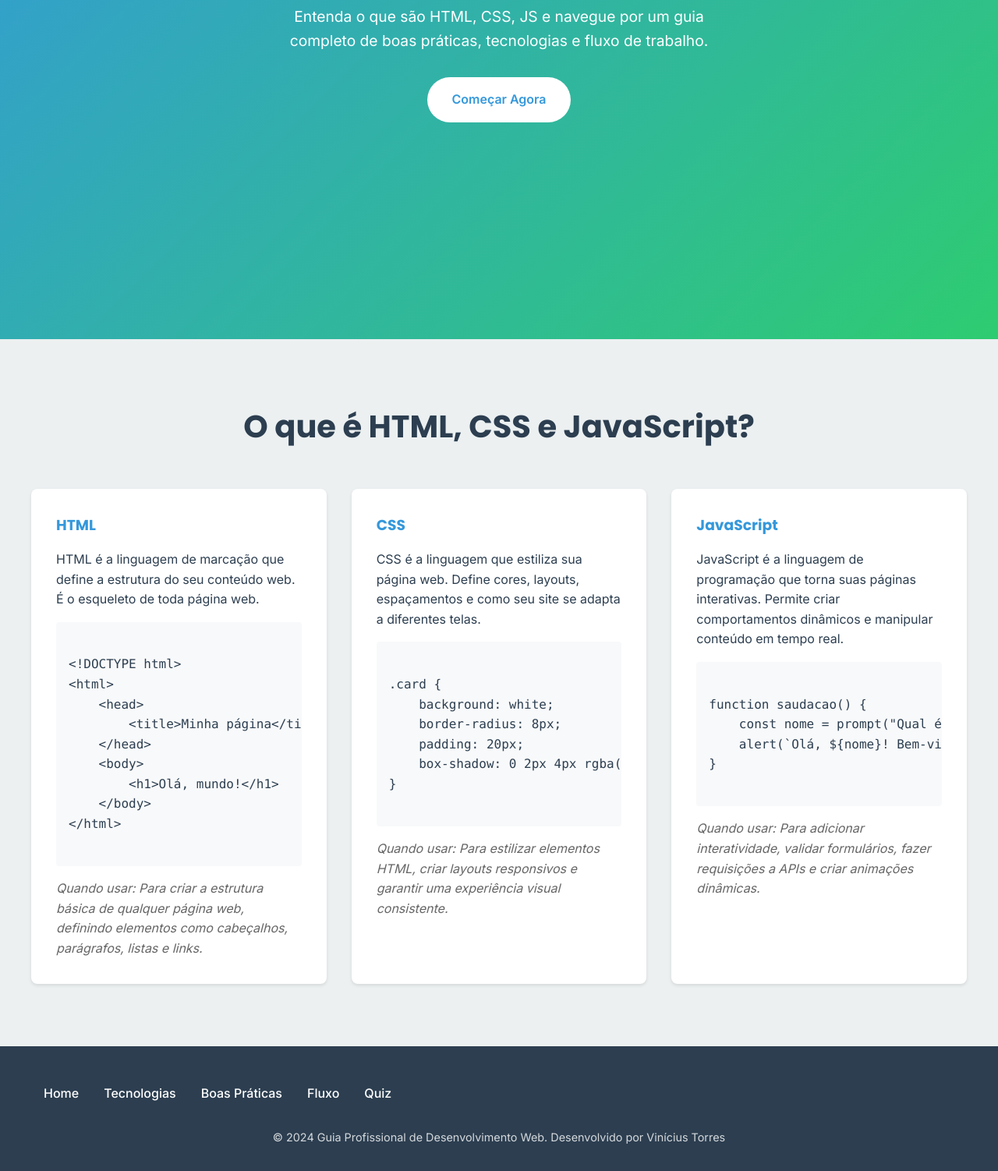
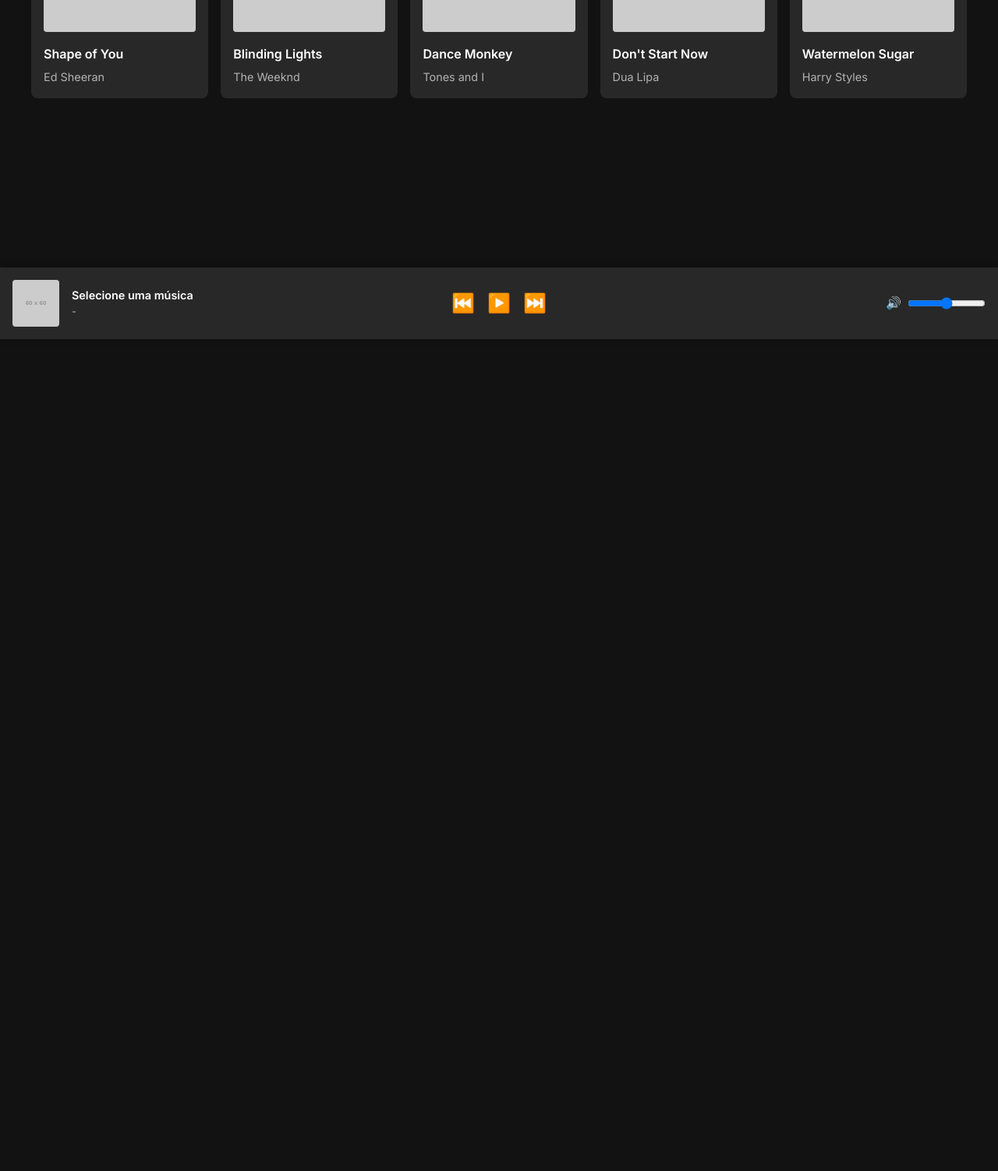
Before and after one commit to jacksSsauro/guia-web-1ano-Vinicius-Torres, a plain HTML site: page index.html in a window 1280 px wide. Shown: the part 365-1867 px from the top of the page at 78% size. After the commit the page ends 800 px from the top, so only its background shows below. Drawn offline with Linux system fonts and the light colour scheme; placeholder pictures from the web are drawn by us.

Commit message:
feat: implementa player de música estilo Spotify

```diff
--- a/css/styles.css
+++ b/css/styles.css
@@ -1,9 +1,10 @@
 /* Reset e variáveis globais */
 :root {
-    --primary-color: #3498db;
-    --secondary-color: #2ecc71;
-    --dark-color: #2c3e50;
-    --light-color: #ecf0f1;
+    --primary-color: #1DB954;    /* Verde do Spotify */
+    --dark-color: #121212;       /* Preto do Spotify */
+    --gray-dark: #282828;        /* Cinza escuro do Spotify */
+    --gray-light: #B3B3B3;       /* Cinza claro do Spotify */
+    --text-color: #FFFFFF;       /* Texto branco */
     --font-heading: 'Poppins', sans-serif;
     --font-body: 'Inter', sans-serif;
 }
@@ -17,13 +18,14 @@
 body {
     font-family: var(--font-body);
     line-height: 1.6;
-    color: var(--dark-color);
+    color: var(--text-color);
+    background-color: var(--dark-color);
 }
 
 /* Header e navegação */
 header {
-    background-color: white;
-    box-shadow: 0 2px 4px rgba(0,0,0,0.1);
+    background-color: var(--gray-dark);
+    padding: 1rem;
     position: fixed;
     width: 100%;
     top: 0;
@@ -33,10 +35,7 @@ header {
 nav {
     max-width: 1200px;
     margin: 0 auto;
-    padding: 1rem;
-    display: flex;
-    justify-content: space-between;
-    align-items: center;
+    padding: 0.5rem;
 }
 
 nav h1 {
@@ -45,163 +44,154 @@ nav h1 {
     color: var(--primary-color);
 }
 
-nav ul {
-    list-style: none;
-    display: flex;
-    gap: 2rem;
+/* Main content */
+main {
+    margin-top: 80px;
+    padding: 2rem;
+    padding-bottom: 120px; /* Espaço para o player fixo */
 }
 
-nav a {
-    text-decoration: none;
-    color: var(--dark-color);
-    font-weight: 500;
-    transition: color 0.3s;
+#biblioteca {
+    max-width: 1200px;
+    margin: 0 auto;
 }
 
-nav a:hover,
-nav a.active {
-    color: var(--primary-color);
+#biblioteca h2 {
+    font-family: var(--font-heading);
+    font-size: 2rem;
+    margin-bottom: 2rem;
+    color: var(--text-color);
 }
 
-/* Hero Section */
-#hero {
-    min-height: 100vh;
-    display: flex;
-    flex-direction: column;
-    justify-content: center;
-    align-items: center;
-    text-align: center;
-    padding: 2rem;
-    background: linear-gradient(135deg, var(--primary-color), var(--secondary-color));
-    color: white;
+.grid-musicas {
+    display: grid;
+    grid-template-columns: repeat(auto-fill, minmax(200px, 1fr));
+    gap: 1rem;
 }
 
-#hero h2 {
-    font-family: var(--font-heading);
-    font-size: 3rem;
-    margin-bottom: 1rem;
+.musica-card {
+    background: var(--gray-dark);
+    border-radius: 8px;
+    padding: 1rem;
+    cursor: pointer;
+    transition: background-color 0.3s;
 }
 
-#hero p {
-    font-size: 1.2rem;
-    max-width: 600px;
-    margin-bottom: 2rem;
+.musica-card:hover {
+    background: var(--gray-light);
 }
 
-.btn {
-    display: inline-block;
-    padding: 1rem 2rem;
-    background-color: white;
-    color: var(--primary-color);
-    text-decoration: none;
-    border-radius: 30px;
-    font-weight: 600;
-    transition: transform 0.3s;
+.musica-card img {
+    width: 100%;
+    aspect-ratio: 1;
+    object-fit: cover;
+    border-radius: 4px;
+    margin-bottom: 0.5rem;
 }
 
-.btn:hover {
-    transform: translateY(-3px);
+.musica-card h3 {
+    font-size: 1rem;
+    margin-bottom: 0.25rem;
+    color: var(--text-color);
 }
 
-/* Cards Section */
-#o-que-e {
-    padding: 5rem 2rem;
-    background-color: var(--light-color);
+.musica-card p {
+    font-size: 0.9rem;
+    color: var(--gray-light);
 }
 
-#o-que-e h2 {
-    text-align: center;
-    font-family: var(--font-heading);
-    font-size: 2.5rem;
-    margin-bottom: 3rem;
+/* Player fixo */
+#player {
+    position: fixed;
+    bottom: 0;
+    left: 0;
+    right: 0;
+    background: var(--gray-dark);
+    padding: 1rem;
+    display: flex;
+    justify-content: space-between;
+    align-items: center;
+    box-shadow: 0 -2px 10px rgba(0,0,0,0.3);
 }
 
-.cards-container {
-    max-width: 1200px;
-    margin: 0 auto;
-    display: grid;
-    grid-template-columns: repeat(auto-fit, minmax(300px, 1fr));
-    gap: 2rem;
+.info-musica {
+    display: flex;
+    align-items: center;
+    gap: 1rem;
+    flex: 1;
 }
 
-.card {
-    background: white;
-    border-radius: 8px;
-    padding: 2rem;
-    box-shadow: 0 2px 4px rgba(0,0,0,0.1);
+.info-musica img {
+    width: 60px;
+    height: 60px;
+    border-radius: 4px;
 }
 
-.card h3 {
-    font-family: var(--font-heading);
-    color: var(--primary-color);
-    margin-bottom: 1rem;
+.texto-musica h3 {
+    font-size: 0.9rem;
+    color: var(--text-color);
 }
 
-.code-block {
-    background: #f8f9fa;
-    padding: 1rem;
-    border-radius: 4px;
-    margin: 1rem 0;
-    overflow-x: auto;
+.texto-musica p {
+    font-size: 0.8rem;
+    color: var(--gray-light);
 }
 
-code {
-    font-family: 'Consolas', monospace;
-    white-space: pre;
-}
-
-.quando-usar {
-    font-style: italic;
-    color: #666;
-    margin-top: 1rem;
-}
-
-/* Footer */
-footer {
-    background-color: var(--dark-color);
-    color: white;
-    padding: 2rem;
-}
-
-footer nav {
-    margin-bottom: 1rem;
-}
-
-footer ul {
+.controles {
+    display: flex;
+    gap: 1rem;
+    align-items: center;
+    flex: 1;
     justify-content: center;
 }
 
-footer a {
-    color: white;
+.controles button {
+    background: none;
+    border: none;
+    font-size: 1.5rem;
+    cursor: pointer;
+    color: var(--text-color);
+    transition: transform 0.2s;
 }
 
-footer p {
-    text-align: center;
-    font-size: 0.9rem;
-    opacity: 0.8;
+.controles button:hover {
+    transform: scale(1.1);
+}
+
+.volume {
+    display: flex;
+    align-items: center;
+    gap: 0.5rem;
+    flex: 1;
+    justify-content: flex-end;
+}
+
+.volume input[type="range"] {
+    width: 100px;
 }
 
 /* Responsividade */
 @media (max-width: 768px) {
-    nav {
-        flex-direction: column;
-        text-align: center;
+    main {
+        padding: 1rem;
+        padding-bottom: 160px;
     }
 
-    nav h1 {
-        margin-bottom: 1rem;
+    .grid-musicas {
+        grid-template-columns: repeat(auto-fill, minmax(150px, 1fr));
     }
 
-    nav ul {
+    #player {
         flex-direction: column;
         gap: 1rem;
+        padding: 0.5rem;
     }
 
-    #hero h2 {
-        font-size: 2rem;
+    .info-musica {
+        justify-content: center;
     }
 
-    .cards-container {
-        grid-template-columns: 1fr;
+    .volume {
+        display: none;
     }
 }
--- a/index.html
+++ b/index.html
@@ -3,104 +3,50 @@
 <head>
     <meta charset="UTF-8">
     <meta name="viewport" content="width=device-width, initial-scale=1.0">
-    <title>Guia Profissional de Desenvolvimento Web</title>
-
-    <!-- Google Fonts -->
+    <title>Player de Música</title>
     <link href="https://fonts.googleapis.com/css2?family=Inter:wght@400;500;600&family=Poppins:wght@400;500;600;700&display=swap" rel="stylesheet">
-
-    <!-- Estilos -->
     <link rel="stylesheet" href="css/styles.css">
 </head>
 <body>
     <header>
         <nav>
-            <h1>Guia Profissional de Desenvolvimento Web</h1>
-            <ul>
-                <li><a href="index.html" class="active">Home</a></li>
-                <li><a href="pages/tecnologias.html">Tecnologias</a></li>
-                <li><a href="pages/boas-praticas.html">Boas Práticas</a></li>
-                <li><a href="pages/fluxo.html">Fluxo</a></li>
-                <li><a href="pages/quiz.html">Quiz</a></li>
-            </ul>
+            <h1>Meu Player de Música</h1>
         </nav>
     </header>
 
     <main>
-        <section id="hero">
-            <h2>Seu Caminho no Desenvolvimento Web</h2>
-            <p>Entenda o que são HTML, CSS, JS e navegue por um guia completo de boas práticas, tecnologias e fluxo de trabalho.</p>
-            <a href="#o-que-e" class="btn">Começar Agora</a>
+        <!-- Seção principal com a lista de músicas -->
+        <section id="biblioteca">
+            <h2>Minha Biblioteca</h2>
+            <!-- Container onde as músicas serão renderizadas via JavaScript -->
+            <div id="lista-de-musicas" class="grid-musicas">
+                <!-- Cards de música serão inseridos aqui via JavaScript -->
+            </div>
         </section>
 
-        <section id="o-que-e">
-            <h2>O que é HTML, CSS e JavaScript?</h2>
-            <div class="cards-container">
-                <article class="card">
-                    <h3>HTML</h3>
-                    <p>HTML é a linguagem de marcação que define a estrutura do seu conteúdo web. É o esqueleto de toda página web.</p>
-                    <div class="code-block">
-                        <code>
-&lt;!DOCTYPE html&gt;
-&lt;html&gt;
-    &lt;head&gt;
-        &lt;title&gt;Minha página&lt;/title&gt;
-    &lt;/head&gt;
-    &lt;body&gt;
-        &lt;h1&gt;Olá, mundo!&lt;/h1&gt;
-    &lt;/body&gt;
-&lt;/html&gt;
-                        </code>
-                    </div>
-                    <p class="quando-usar">Quando usar: Para criar a estrutura básica de qualquer página web, definindo elementos como cabeçalhos, parágrafos, listas e links.</p>
-                </article>
+        <!-- Player fixo na parte inferior -->
+        <section id="player">
+            <div class="info-musica">
+                <img src="https://via.placeholder.com/60" alt="Capa do álbum" id="capa-atual">
+                <div class="texto-musica">
+                    <h3 id="titulo-atual">Selecione uma música</h3>
+                    <p id="artista-atual">-</p>
+                </div>
+            </div>
 
-                <article class="card">
-                    <h3>CSS</h3>
-                    <p>CSS é a linguagem que estiliza sua página web. Define cores, layouts, espaçamentos e como seu site se adapta a diferentes telas.</p>
-                    <div class="code-block">
-                        <code>
-.card {
-    background: white;
-    border-radius: 8px;
-    padding: 20px;
-    box-shadow: 0 2px 4px rgba(0,0,0,0.1);
-}
-                        </code>
-                    </div>
-                    <p class="quando-usar">Quando usar: Para estilizar elementos HTML, criar layouts responsivos e garantir uma experiência visual consistente.</p>
-                </article>
+            <div class="controles">
+                <button id="btn-anterior">⏮️</button>
+                <button id="btn-play">▶️</button>
+                <button id="btn-proximo">⏭️</button>
+            </div>
 
-                <article class="card">
-                    <h3>JavaScript</h3>
-                    <p>JavaScript é a linguagem de programação que torna suas páginas interativas. Permite criar comportamentos dinâmicos e manipular conteúdo em tempo real.</p>
-                    <div class="code-block">
-                        <code>
-function saudacao() {
-    const nome = prompt("Qual é seu nome?");
-    alert(`Olá, ${nome}! Bem-vindo!`);
-}
-                        </code>
-                    </div>
-                    <p class="quando-usar">Quando usar: Para adicionar interatividade, validar formulários, fazer requisições a APIs e criar animações dinâmicas.</p>
-                </article>
+            <div class="volume">
+                <span>🔊</span>
+                <input type="range" id="volume-control" min="0" max="100" value="50">
             </div>
         </section>
     </main>
 
-    <footer>
-        <nav>
-            <ul>
-                <li><a href="index.html">Home</a></li>
-                <li><a href="pages/tecnologias.html">Tecnologias</a></li>
-                <li><a href="pages/boas-praticas.html">Boas Práticas</a></li>
-                <li><a href="pages/fluxo.html">Fluxo</a></li>
-                <li><a href="pages/quiz.html">Quiz</a></li>
-            </ul>
-        </nav>
-        <p>© 2024 Guia Profissional de Desenvolvimento Web. Desenvolvido por Vinícius Torres</p>
-    </footer>
-
-    <!-- Scripts -->
     <script src="js/app.js"></script>
 </body>
 </html>
--- a/js/app.js
+++ b/js/app.js
@@ -1,34 +1,110 @@
-// Smooth scroll para links internos
-document.querySelectorAll('a[href^="#"]').forEach(anchor => {
-    anchor.addEventListener('click', function (e) {
-        e.preventDefault();
-        const targetId = this.getAttribute('href');
-        const targetElement = document.querySelector(targetId);
+// Banco de dados falso com músicas
+const musicas = [
+    {
+        titulo: "Shape of You",
+        artista: "Ed Sheeran",
+        capaUrl: "https://via.placeholder.com/200?text=Shape+of+You"
+    },
+    {
+        titulo: "Blinding Lights",
+        artista: "The Weeknd",
+        capaUrl: "https://via.placeholder.com/200?text=Blinding+Lights"
+    },
+    {
+        titulo: "Dance Monkey",
+        artista: "Tones and I",
+        capaUrl: "https://via.placeholder.com/200?text=Dance+Monkey"
+    },
+    {
+        titulo: "Don't Start Now",
+        artista: "Dua Lipa",
+        capaUrl: "https://via.placeholder.com/200?text=Dont+Start+Now"
+    },
+    {
+        titulo: "Watermelon Sugar",
+        artista: "Harry Styles",
+        capaUrl: "https://via.placeholder.com/200?text=Watermelon+Sugar"
+    }
+];
 
-        if (targetElement) {
-            targetElement.scrollIntoView({
-                behavior: 'smooth'
-            });
-        }
-    });
+// Estado do player
+let musicaAtualIndex = -1;
+let isPlaying = false;
+
+// Elementos do DOM
+const listaDeMusicas = document.getElementById('lista-de-musicas');
+const btnPlay = document.getElementById('btn-play');
+const btnAnterior = document.getElementById('btn-anterior');
+const btnProximo = document.getElementById('btn-proximo');
+const volumeControl = document.getElementById('volume-control');
+const capaAtual = document.getElementById('capa-atual');
+const tituloAtual = document.getElementById('titulo-atual');
+const artistaAtual = document.getElementById('artista-atual');
+
+// Função para renderizar as músicas na lista
+function renderizarMusicas() {
+    listaDeMusicas.innerHTML = musicas.map((musica, index) => `
+        <article class="musica-card" onclick="tocarMusica(${index})">
+            <img src="${musica.capaUrl}" alt="Capa de ${musica.titulo}">
+            <h3>${musica.titulo}</h3>
+            <p>${musica.artista}</p>
+        </article>
+    `).join('');
+}
+
+// Função para atualizar o player
+function atualizarPlayer() {
+    if (musicaAtualIndex >= 0) {
+        const musica = musicas[musicaAtualIndex];
+        capaAtual.src = musica.capaUrl;
+        tituloAtual.textContent = musica.titulo;
+        artistaAtual.textContent = musica.artista;
+        btnPlay.textContent = isPlaying ? "⏸️" : "▶️";
+    }
+}
+
+// Função para tocar música
+function tocarMusica(index) {
+    if (musicaAtualIndex === index) {
+        // Toggle play/pause se for a mesma música
+        isPlaying = !isPlaying;
+    } else {
+        // Trocar de música
+        musicaAtualIndex = index;
+        isPlaying = true;
+    }
+    atualizarPlayer();
+}
+
+// Event Listeners
+btnPlay.addEventListener('click', () => {
+    if (musicaAtualIndex >= 0) {
+        isPlaying = !isPlaying;
+        atualizarPlayer();
+    }
 });
 
-// Animação de entrada para os cards
-const cards = document.querySelectorAll('.card');
-const observer = new IntersectionObserver(entries => {
-    entries.forEach(entry => {
-        if (entry.isIntersecting) {
-            entry.target.style.opacity = '1';
-            entry.target.style.transform = 'translateY(0)';
-        }
-    });
-}, {
-    threshold: 0.1
+btnAnterior.addEventListener('click', () => {
+    if (musicaAtualIndex > 0) {
+        musicaAtualIndex--;
+        isPlaying = true;
+        atualizarPlayer();
+    }
 });
 
-cards.forEach(card => {
-    card.style.opacity = '0';
-    card.style.transform = 'translateY(20px)';
-    card.style.transition = 'opacity 0.5s ease, transform 0.5s ease';
-    observer.observe(card);
+btnProximo.addEventListener('click', () => {
+    if (musicaAtualIndex < musicas.length - 1) {
+        musicaAtualIndex++;
+        isPlaying = true;
+        atualizarPlayer();
+    }
 });
+
+volumeControl.addEventListener('input', (e) => {
+    const volume = e.target.value;
+    // Em um player real, aqui ajustaríamos o volume do áudio
+    console.log(`Volume ajustado para: ${volume}%`);
+});
+
+// Inicializar a aplicação
+renderizarMusicas();
```
Also changed, not shown: index3.html (added).
